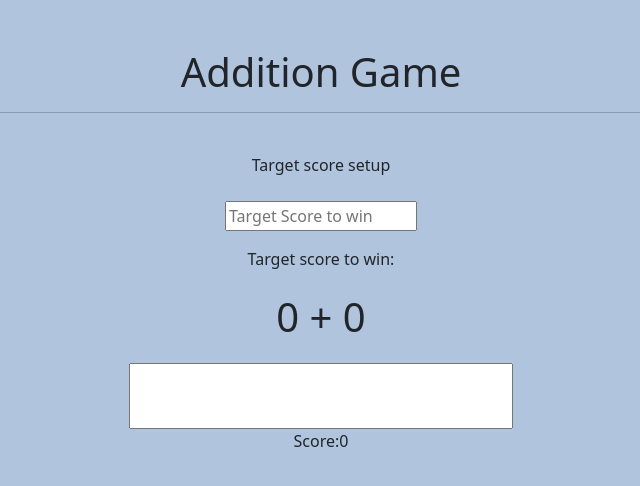
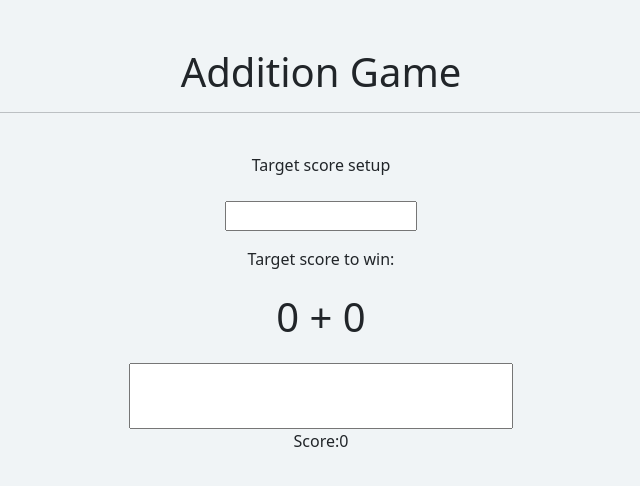
Before and after one commit to einstein2306/flashcard-game, a Flask app: page / in a window 1280 px wide. Shown: the top 486 px of the page, without its empty margins (319-959 px from the left). Run offline with Flask 3, Linux system fonts and the light colour scheme.

Commit message:
adding color

```diff
--- a/templates/game.html
+++ b/templates/game.html
@@ -15,7 +15,7 @@
         }
         body{
             text-align: center;
-            background-color: lightsteelblue;
+            background-color: rgba(204, 220, 227, 0.288);
         }
         .score .input{
             font-size:20px;
@@ -64,7 +64,7 @@
                 return(
                     <div>
                         <h1>Congratulations! You Win</h1>
-                        <button onClick={() => window.location.reload()}>Click here</button>
+                        <button className="btn btn-primary" onClick={() => window.location.reload()}>Click here</button>
                     </div>
                 );
             }
@@ -79,7 +79,7 @@
                         <div className="input">
                             <p>
                             <label>Target score setup</label><br></br><br></br>
-                            <input id="targetScore" placeholder="Target Score to win" onChange={this.winScoreUpdate} value={this.state.winScore}/>
+                            <input id="targetScore" onChange={this.winScoreUpdate} value={this.state.winScore}/>
                         </p>
                         </div>
                         <div className="score">
```
